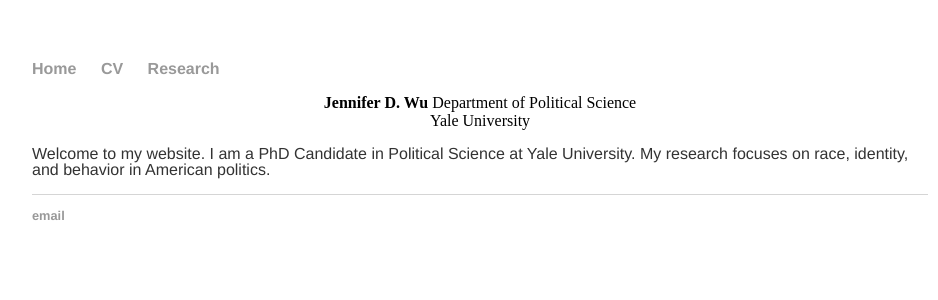
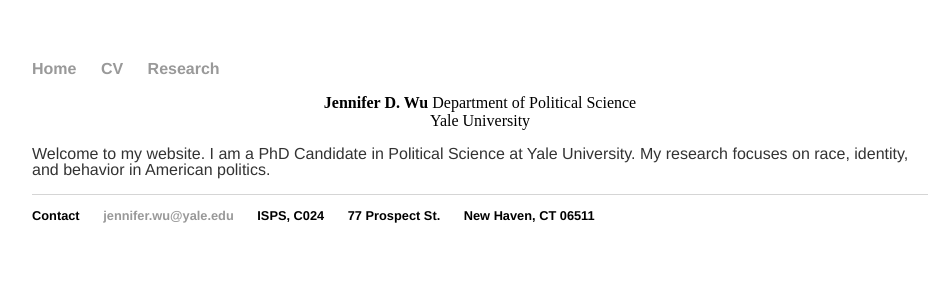
Before and after one commit to wujend/wujend.github.io, a Jekyll site: the page built from index.html, in a window 1280 px wide. Shown: the top 300 px of the page, without its empty margins (160-1098 px from the left). Built offline with Jekyll 4.4.1, drawn with Linux system fonts in a browser that asks for light colours.

Commit message:
Update default.html

```diff
--- a/_layouts/default.html
+++ b/_layouts/default.html
@@ -20,7 +20,11 @@
 			</div><!-- /.container -->
 			<footer>
 	    		<ul>
-	        		<li><a href="mailto:jennifer.wu@yale.edu">email</a></li>
+				<li><b>Contact</b></li>
+				<li><a href="mailto:jennifer.wu@yale.edu">jennifer.wu@yale.edu</a></li>
+				<li>ISPS, C024</li>
+				<li>77 Prospect St.</li>
+				<li>New Haven, CT 06511</li>
 				</ul>
 			</footer>
 		</body>
```
